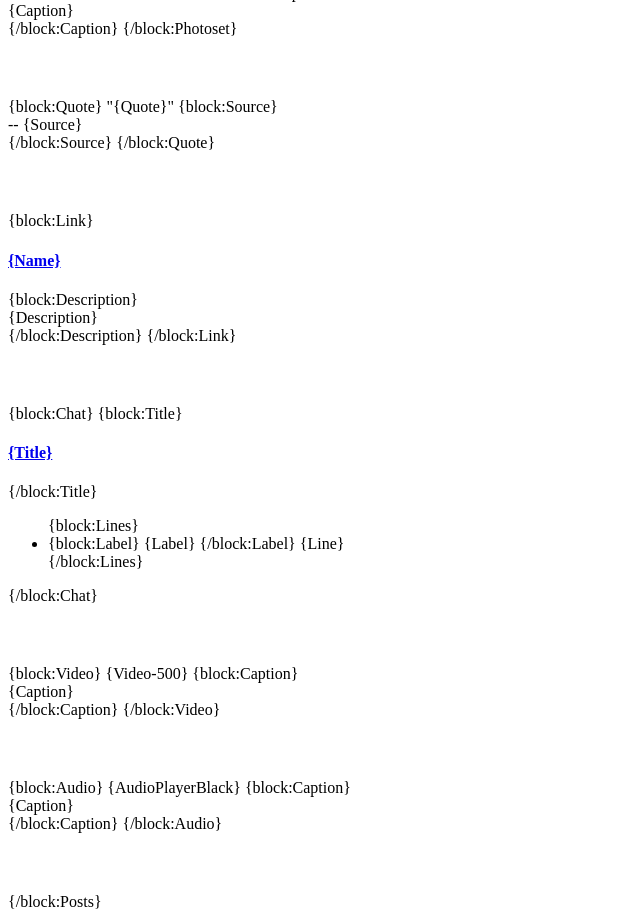
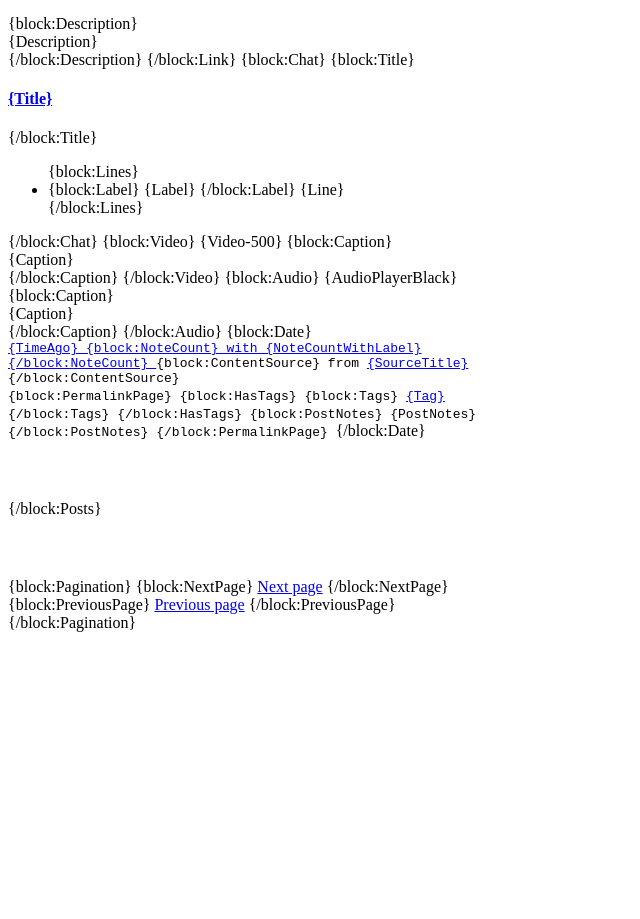
Before and after one commit to louisdeb/louisdeb.github.io, a plain HTML site: page web/tumblr/no-style.html in a window 1280 px wide. Shown: the part 446-1365 px from the top of the page, without its empty margins (0-640 px from the left). After the commit the page ends 1086 px from the top, so only its background shows below. Drawn offline with Linux system fonts and the light colour scheme.

Commit message:
Title link added. Extra post information (time posted, notes) added. Permalink page information (notes, tags) added. Pagination added (untested)

```diff
--- a/web/tumblr/no-style.html
+++ b/web/tumblr/no-style.html
@@ -10,8 +10,17 @@
                 width: 40%;
             }
 
-            #posts {
+            #home {
+                color: inherit;
+            }
+
+            #home:hover {
+                color: blue;
+            }
+
+            .posts {
                 margin-top: 40px;
+                margin-bottom: 60px;
             }
 
             .block {
@@ -25,10 +34,10 @@
 
     <body>
 
-        <h1>{Title}</h1>
+        <a id="home" href="{BlogURL}"><h1>{Title}</h1></a>
         <h3>{Description}</h3>
 
-        <div id="posts">
+        <div class="posts">
         {block:Posts}
             <div class="block">
             {block:Text}
@@ -37,45 +46,35 @@
                 {/block:Title}
                 {Body}
             {/block:Text}
-            </div>
 
-            <div class="block">
             {block:Photo}
                 {block:Caption}
                     <div class="caption">{Caption}</div>
                 {/block:Caption}
-                <img src="{PhotoURL-500}" alt="{PhotoAlt}"/>
+                <div><img src="{PhotoURL-500}" alt="{PhotoAlt}"/></div>
             {/block:Photo}
-            </div>
 
-            <div class="block">
             {block:Photoset}
                 {Photoset-500}
                 {block:Caption}
                     <div class="caption">{Caption}</div>
                 {/block:Caption}
             {/block:Photoset}
-            </div>
 
-            <div class="block">
             {block:Quote}
                 "{Quote}"
                 {block:Source}
                     <div class="source">-- {Source}</div>
                 {/block:Source}
             {/block:Quote}
-            </div>
 
-            <div class="block">
             {block:Link}
                 <h4><a href="{URL}" class="link" {Target}>{Name}</a></h4>
                 {block:Description}
                     <div class="description">{Description}</div>
                 {/block:Description}
             {/block:Link}
-            </div>
 
-            <div class="block">
             {block:Chat}
                 {block:Title}
                     <h4><a href="{Permalink}">{Title}</a></h4>
@@ -91,27 +90,68 @@
                     {/block:Lines}
                 </ul>
             {/block:Chat}
-            </div>
 
-            <div class="block">
             {block:Video}
                 {Video-500}
                 {block:Caption}
                     <div class="caption">{Caption}</div>
                 {/block:Caption}
             {/block:Video}
-            </div>
 
-            <div class="block">
             {block:Audio}
                 {AudioPlayerBlack}
                 {block:Caption}
                     <div class="caption">{Caption}</div>
                 {/block:Caption}
             {/block:Audio}
+
+
+            {block:Date}
+                <samp>
+                    <div>
+                        <a href="{Permalink}">
+                            {TimeAgo}
+                            {block:NoteCount}
+                                with
+                                {NoteCountWithLabel}
+                            {/block:NoteCount}
+                        </a>
+
+                        {block:ContentSource}
+                            from
+                            <a href="{SourceURL}">
+                                {SourceTitle}
+                            </a>
+                        {/block:ContentSource}
+                    </div>
+
+                    {block:PermalinkPage}
+                        {block:HasTags}
+                            {block:Tags}
+                                <a href="{TagURL}">{Tag}</a>
+                            {/block:Tags}
+                        {/block:HasTags}
+
+                        {block:PostNotes}
+                            {PostNotes}
+                        {/block:PostNotes}
+                    {/block:PermalinkPage}
+
+                </samp>
+            {/block:Date}
+
             </div>
         {/block:Posts}
         </div>
 
+        {block:Pagination}
+            {block:NextPage}
+                <a href="{NextPage}">Next page</a>
+            {/block:NextPage}
+            {block:PreviousPage}
+                <a href="{PreviousPage}">Previous page</a>
+            {/block:PreviousPage}
+        {/block:Pagination}
+
     </body>
 </html>
```
